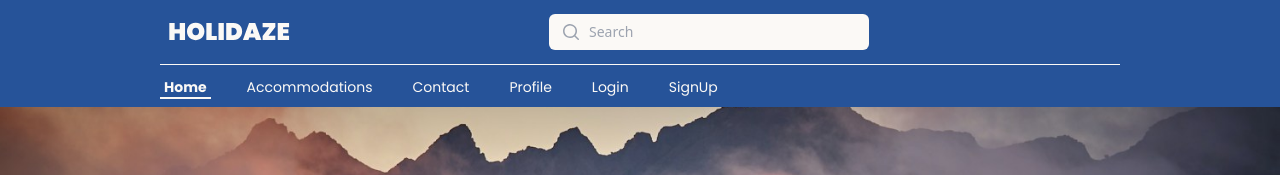
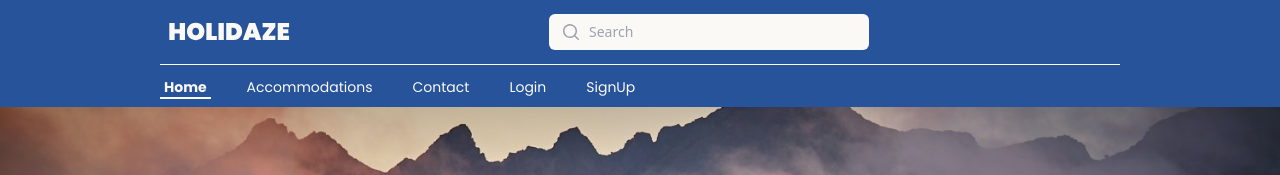
Before and after one commit to Liisagrant/Holidaze, a React (Vite) app: page / in a window 1280 px wide. Shown: the top 175 px of the page. Built offline with nearby package versions, Linux system fonts and the light colour scheme; no server answers.

Commit message:
removed profile from header unles user is logged in

```diff
--- a/src/Layout/Header.jsx
+++ b/src/Layout/Header.jsx
@@ -137,18 +137,22 @@ export default function Header() {
                   Contact
                 </NavLink>
               </li>
+              {isLoggedIn() ? (
+                <>
                   <li>
                     <NavLink
                       to="/Profile"
-                  className={({ isActive }) => generateNavLinkClass(isActive)}
+                      className={({ isActive }) =>
+                        generateNavLinkClass(isActive)
+                      }
                     >
                       Profile
                     </NavLink>
                   </li>
-              {isLoggedIn() ? (
                   <li>
                     <LogoutBtn handleLogout={handleLogout} />
                   </li>
+                </>
               ) : (
                 ''
               )}
@@ -210,6 +214,8 @@ export default function Header() {
                 Contact
               </NavLink>
             </li>
+            {isLoggedIn() ? (
+              <>
                 <li>
                   <NavLink
                     to="/Profile"
@@ -218,10 +224,10 @@ export default function Header() {
                     Profile
                   </NavLink>
                 </li>
-            {isLoggedIn() ? (
                 <li>
                   <LogoutBtn handleLogout={handleLogout} />
                 </li>
+              </>
             ) : (
               ''
             )}
```
Lines whose indentation alone changed are shown as unchanged.
